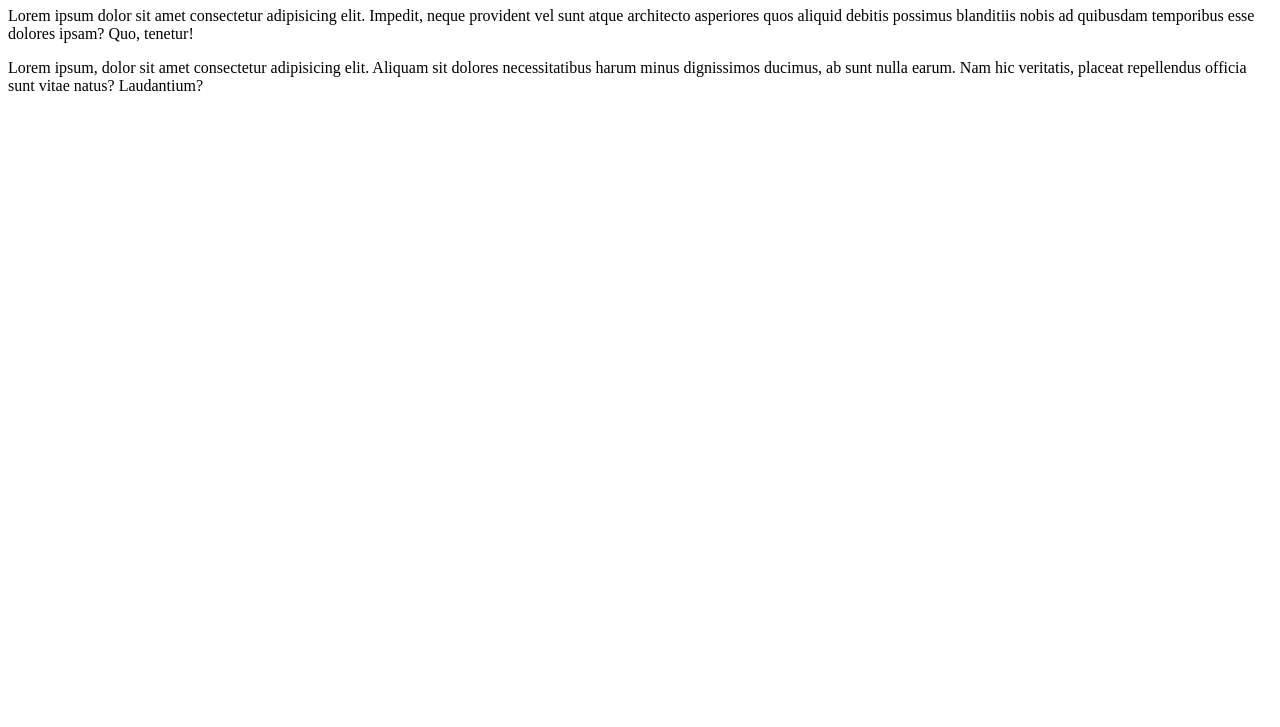
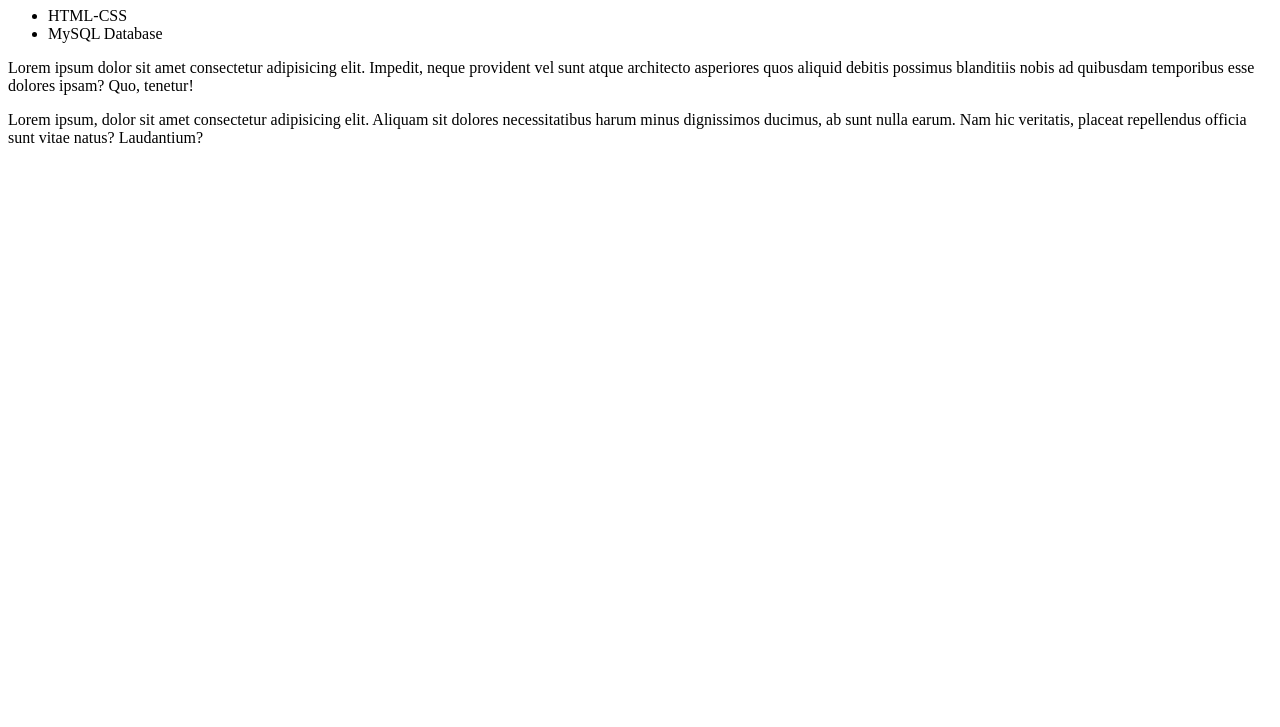
Before and after one commit to NohaEltohamy/ISI_2026, a plain HTML site: page index.html in a window 1280 px wide. Shown: the part 73-800 px from the top of the page. Drawn offline with Linux system fonts and the light colour scheme.

Commit message:
Add unordered list of technologies to index.html

```diff
--- a/index.html
+++ b/index.html
@@ -7,6 +7,10 @@
 </head>
 <body>
     <h1>Hello VCS</h1>
+    <uL>
+        <li>HTML-CSS</li>
+        <li>MySQL Database</li>
+    </uL>
     <p>Lorem ipsum dolor sit amet consectetur adipisicing elit. Impedit, neque provident vel sunt atque architecto asperiores quos aliquid debitis possimus blanditiis nobis ad quibusdam temporibus esse dolores ipsam? Quo, tenetur!</p>
     <p>Lorem ipsum, dolor sit amet consectetur adipisicing elit. Aliquam sit dolores necessitatibus harum minus dignissimos ducimus, ab sunt nulla earum. Nam hic veritatis, placeat repellendus officia sunt vitae natus? Laudantium?</p>
 
```
